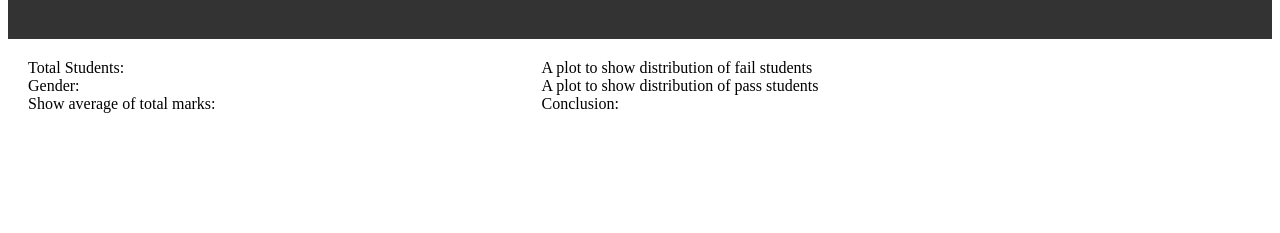
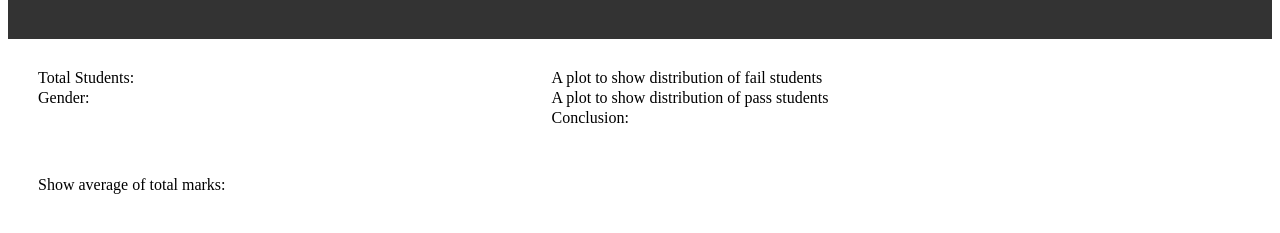
Before and after one commit to NguyenTrinh3008/Influence-of-factors-on-students-performence, a plain HTML site: page panel3/index.html in a window 1280 px wide. Shown: the part 89-322 px from the top of the page. Drawn offline with nearby package versions, Linux system fonts and the light colour scheme.

Commit message:
modified css file

```diff
--- a/panel3/index.html
+++ b/panel3/index.html
@@ -1,8 +1,8 @@
-<!doctype html>
+<!DOCTYPE html>
 <html lang="en">
-  <meta charset="utf-8" />
-  <title>Data Visualization</title>
   <head>
+    <meta charset="utf-8" />
+    <title>Data Visualization</title>
     <link rel="stylesheet" type="text/css" href="./style.css" />
     <script src="https://d3js.org/d3.v5.min.js"></script>
   </head>
@@ -15,19 +15,29 @@
     <div class="container">
       <!-- Left-side panel-->
       <div class="left">
-        <div class="area">
-          <div id="box1">Total Students:</div>
-          <div id="box2">Gender:</div>
-          <div id="stack-plot"></div>
-          <div id="box3">Show average of total marks:</div>
+        <div class="area" id="box1">
+          Total Students:
+        </div>
+        <div class="area" id="box2">
+          Gender:
+        </div>
+        <div class="area" id="stack-plot">
+          <!-- Content for stack plot goes here -->
+        </div>
+        <div class="area" id="box3">
+          Show average of total marks:
         </div>
       </div>
       <!-- Right-side panel-->
       <div class="right">
-        <div class="area">
-          <div id="plot1">A plot to show distribution of fail students</div>
-          <div id="plot2">A plot to show distribution of pass students</div>
-          <div id="box2">Conclusion:</div>
+        <div class="area" id="plot1">
+          A plot to show distribution of fail students
+        </div>
+        <div class="area" id="plot2">
+          A plot to show distribution of pass students
+        </div>
+        <div class="area" id="box2">
+          Conclusion:
         </div>
       </div>
     </div>
--- a/panel3/style.css
+++ b/panel3/style.css
@@ -6,41 +6,31 @@ h1 {
     background-color: #333;
     color: white;
     padding: 20px;
-  text-align: center;
 }
 
 .container {
     display: flex;
 }
 
-/* left-side panel */
+/* left-side */
 .left {
     width: 40%;
     padding: 20px;
 }
-.left.area {
-  display: flex;
-  flex-wrap: wrap;
-}
-.left.area#box1 {
+
+.area {
     height: 10%;
-  width: 50%;
-  padding: 10px;
-}
-.left.area#box2 {
-  height: 10%;
-  width: 50%;
-  padding: 10px;
-}
-.left.area#stack-plot{
-  height: 50%;
     width: 100%;
     padding: 10px;
+    box-sizing: border-box; /* To include padding in the total width/height */
 }
-.left.area#box3 {
+
+#stack-plot {
+    height: 50%;
+}
+
+#box3 {
     height: 40%;
-  width: 100%;
-  padding: 10px;
 }
 
 /* right-side */
@@ -48,7 +38,8 @@ h1 {
     width: 60%;
     padding: 20px;
 }
-.right.area {
+
+.right .area {
     display: flex;
     flex-wrap: wrap;
 }
```
Lines whose indentation alone changed are shown as unchanged.
